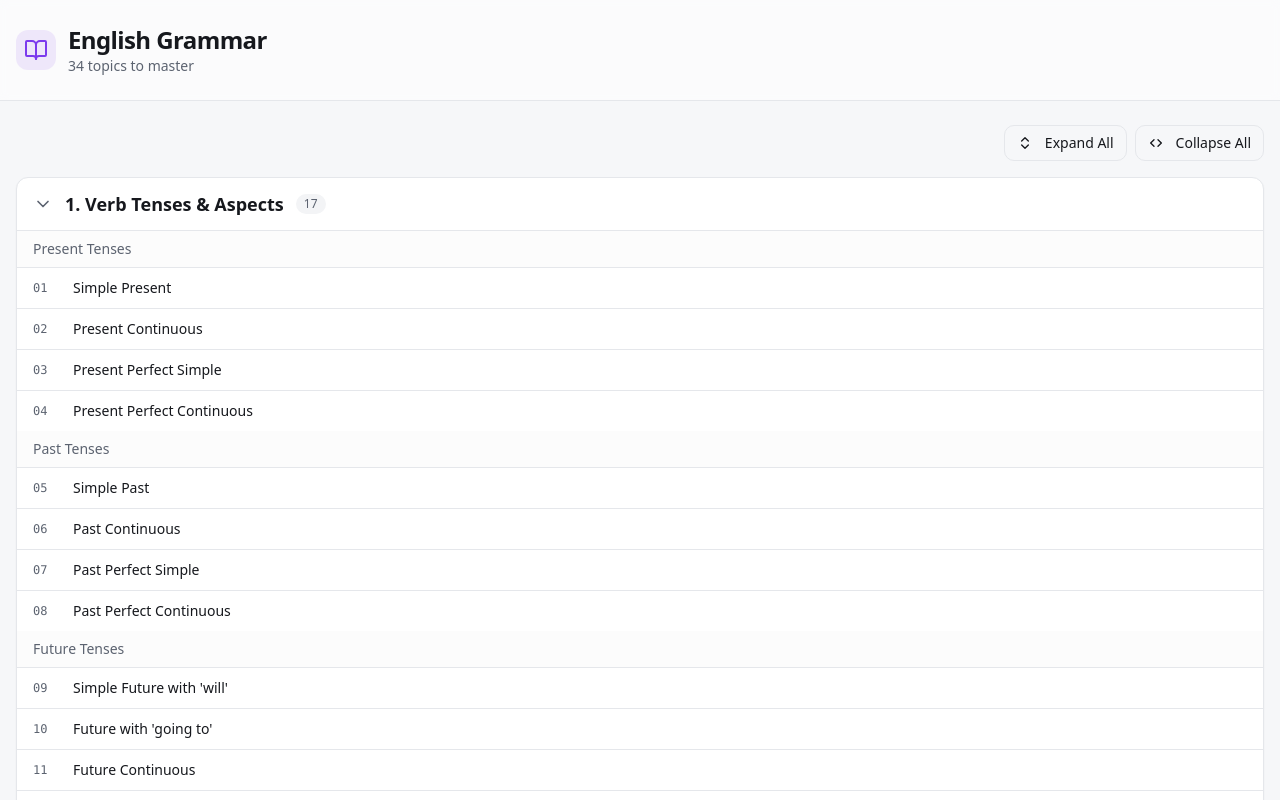
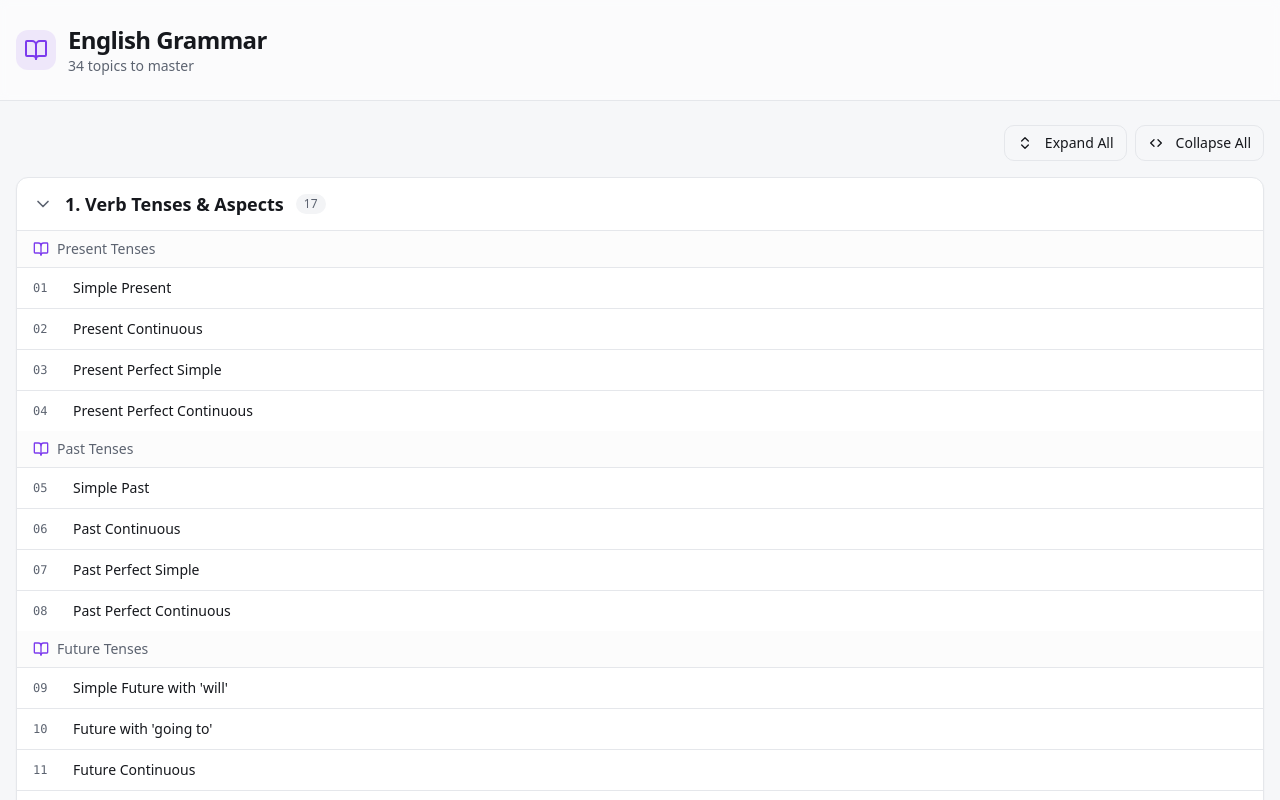
Before and after one commit to obaranovskyi/learn-and-practice, a React (Vite) app: page / in a window 1280 px wide. Both pictures are taken after a click on the button "Expand All". Shown: the top 800 px of the page. Built offline with nearby package versions, Linux system fonts and the light colour scheme; the HTML template or start-up script is replaced by a standard one.

Commit message:
feat: add book icon to subcategory headers

```diff
--- a/src/pages/HomePage.jsx
+++ b/src/pages/HomePage.jsx
@@ -154,7 +154,8 @@ function HomePage() {
                       <div key={subcategory || 'default'}>
                         {/* Subcategory Header */}
                         {subcategory && (
-                          <div className="px-4 py-2 bg-muted/30 border-b">
+                          <div className="px-4 py-2 bg-muted/30 border-b flex items-center gap-2">
+                            <BookOpen className="w-4 h-4 text-primary" />
                             <h3 className="text-sm font-medium text-muted-foreground">{subcategory}</h3>
                           </div>
                         )}
```
